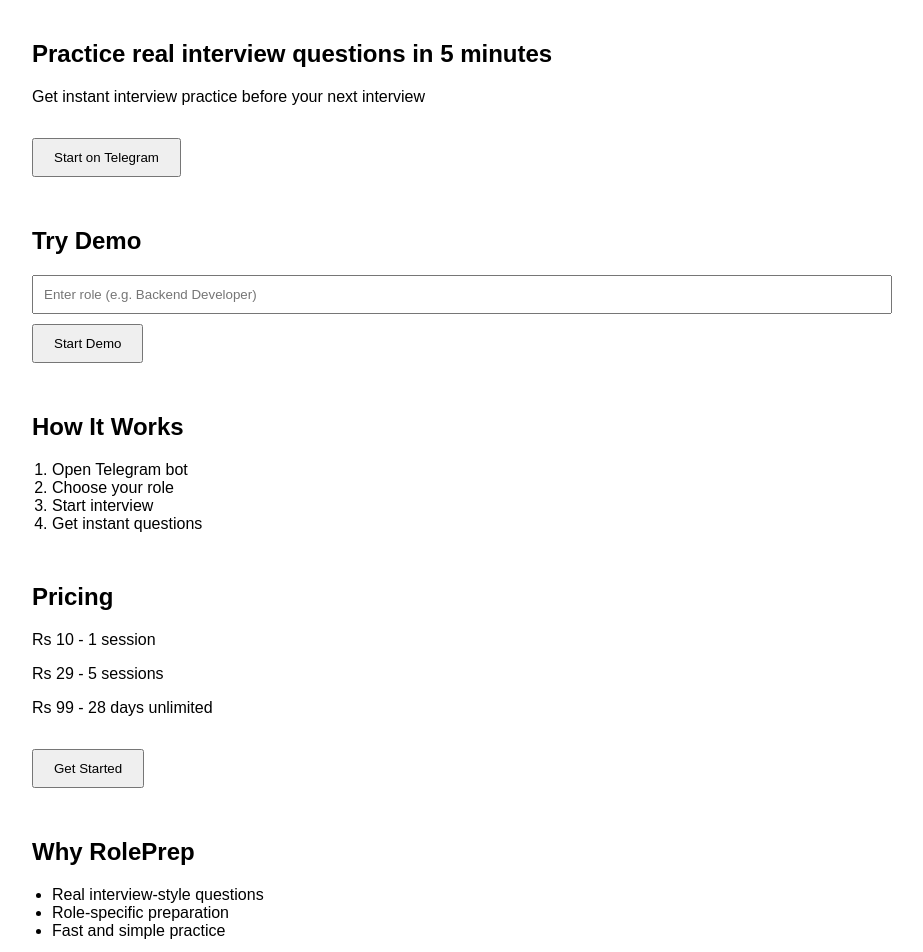
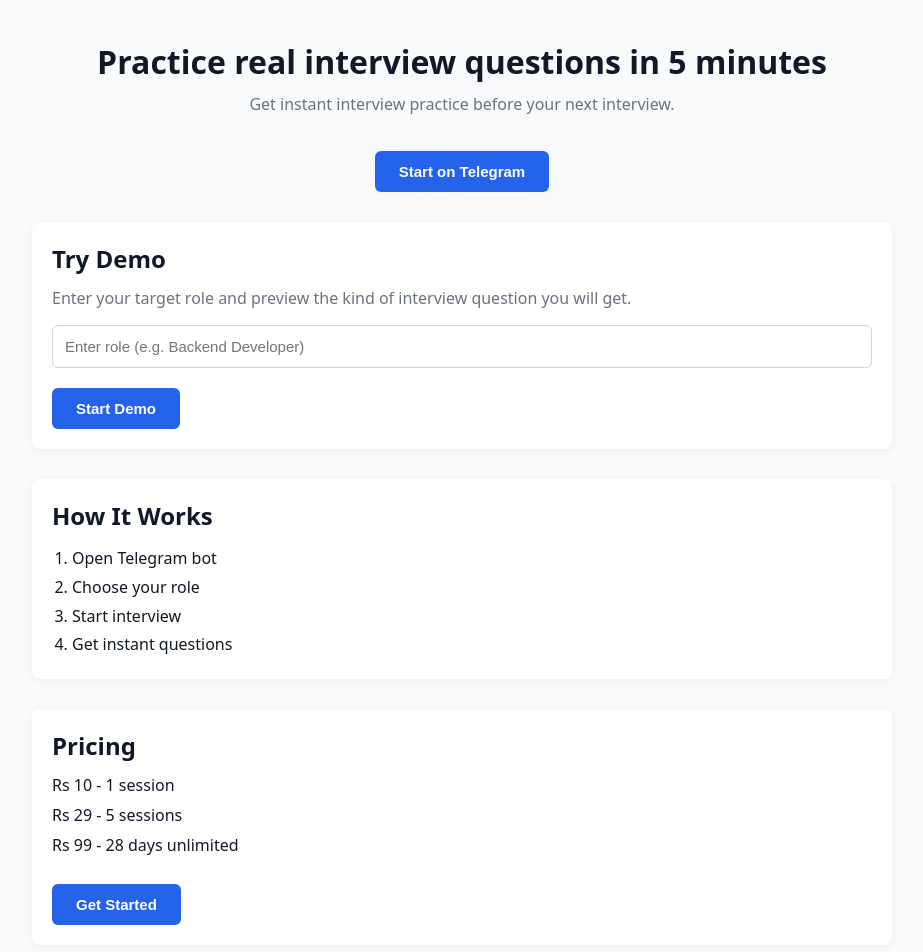
Before and after one commit to BishuSharma994/RolePrep-site, a React (Vite) app: page / in a window 1280 px wide. Shown: the top 952 px of the page, without its empty margins (178-1101 px from the left). Built offline with nearby package versions, Linux system fonts and the light colour scheme.

Commit message:
Polish landing page UI

```diff
--- a/src/App.jsx
+++ b/src/App.jsx
@@ -4,13 +4,38 @@ function App() {
   const [role, setRole] = useState("");
   const [showDemo, setShowDemo] = useState(false);
 
+  const primaryButtonStyle = {
+    marginTop: "20px",
+    padding: "12px 24px",
+    backgroundColor: "#2563eb",
+    color: "white",
+    border: "none",
+    borderRadius: "6px",
+    cursor: "pointer",
+    fontSize: "15px",
+    fontWeight: "600",
+  };
+
+  const cardStyle = {
+    background: "white",
+    padding: "20px",
+    borderRadius: "8px",
+    boxShadow: "0 2px 8px rgba(0,0,0,0.05)",
+  };
+
+  const sectionTitleStyle = {
+    fontSize: "24px",
+    fontWeight: "700",
+    margin: "0 0 12px",
+  };
+
   return (
     <div
       style={{
-        backgroundColor: "#ffffff",
-        color: "#000000",
         minHeight: "100vh",
-        width: "100%",
+        background: "#f9fafb",
+        color: "#111827",
+        fontFamily: "system-ui, Arial, sans-serif",
       }}
     >
       <div
@@ -18,31 +43,55 @@ function App() {
           maxWidth: "900px",
           margin: "0 auto",
           padding: "40px 20px",
-          fontFamily: "Arial, sans-serif",
         }}
       >
-        <section style={{ marginBottom: "50px" }}>
-          <h1 style={{ marginTop: 0 }}>Practice real interview questions in 5 minutes</h1>
-          <p>Get instant interview practice before your next interview</p>
+        <section style={{ marginBottom: "30px", textAlign: "center" }}>
+          <h1
+            style={{
+              fontSize: "32px",
+              fontWeight: "700",
+              margin: 0,
+            }}
+          >
+            Practice real interview questions in 5 minutes
+          </h1>
+          <p
+            style={{
+              color: "#6b7280",
+              marginTop: "10px",
+              fontSize: "16px",
+            }}
+          >
+            Get instant interview practice before your next interview.
+          </p>
           <a href="https://t.me/Roleprep_bot?start=web">
-            <button style={{ padding: "10px 20px", cursor: "pointer", marginTop: "16px" }}>
-              Start on Telegram
-            </button>
+            <button style={primaryButtonStyle}>Start on Telegram</button>
           </a>
         </section>
 
-        <section style={{ marginBottom: "50px" }}>
-          <h2>Try Demo</h2>
+        <section style={{ marginBottom: "30px" }}>
+          <div style={cardStyle}>
+            <h2 style={sectionTitleStyle}>Try Demo</h2>
+            <p style={{ margin: "0 0 16px", color: "#6b7280" }}>
+              Enter your target role and preview the kind of interview question you will get.
+            </p>
             <input
               type="text"
               placeholder="Enter role (e.g. Backend Developer)"
               value={role}
               onChange={(e) => setRole(e.target.value)}
-            style={{ padding: "10px", width: "100%", marginBottom: "10px" }}
+              style={{
+                width: "100%",
+                padding: "12px",
+                border: "1px solid #d1d5db",
+                borderRadius: "6px",
+                fontSize: "15px",
+                color: "#111827",
+              }}
             />
             <button
               onClick={() => setShowDemo(true)}
-            style={{ padding: "10px 20px", cursor: "pointer" }}
+              style={primaryButtonStyle}
             >
               Start Demo
             </button>
@@ -51,45 +100,54 @@ function App() {
               <div
                 style={{
                   marginTop: "20px",
-                padding: "10px",
-                border: "1px solid #ccc",
+                  padding: "16px",
+                  borderRadius: "8px",
+                  backgroundColor: "#eff6ff",
+                  border: "1px solid #bfdbfe",
                 }}
               >
-              <strong>Question:</strong>
-              <p>Tell me about a challenging bug you fixed.</p>
+                <strong style={{ display: "block", marginBottom: "8px" }}>Question</strong>
+                <p style={{ margin: 0, lineHeight: "1.7" }}>
+                  Tell me about a challenging bug you fixed and how you approached the solution.
+                </p>
               </div>
             )}
+          </div>
         </section>
 
-        <section style={{ marginBottom: "50px" }}>
-          <h2>How It Works</h2>
-          <ol style={{ paddingLeft: "20px" }}>
+        <section style={{ marginBottom: "30px" }}>
+          <div style={cardStyle}>
+            <h2 style={sectionTitleStyle}>How It Works</h2>
+            <ol style={{ paddingLeft: "20px", margin: 0, lineHeight: "1.8" }}>
               <li>Open Telegram bot</li>
               <li>Choose your role</li>
               <li>Start interview</li>
               <li>Get instant questions</li>
             </ol>
+          </div>
         </section>
 
-        <section style={{ marginBottom: "50px" }}>
-          <h2>Pricing</h2>
-          <p>Rs 10 - 1 session</p>
-          <p>Rs 29 - 5 sessions</p>
-          <p>Rs 99 - 28 days unlimited</p>
+        <section style={{ marginBottom: "30px" }}>
+          <div style={cardStyle}>
+            <h2 style={sectionTitleStyle}>Pricing</h2>
+            <div style={{ marginBottom: "8px" }}>Rs 10 - 1 session</div>
+            <div style={{ marginBottom: "8px" }}>Rs 29 - 5 sessions</div>
+            <div style={{ marginBottom: "8px" }}>Rs 99 - 28 days unlimited</div>
             <a href="https://t.me/Roleprep_bot?start=pricing">
-            <button style={{ padding: "10px 20px", cursor: "pointer", marginTop: "16px" }}>
-              Get Started
-            </button>
+              <button style={primaryButtonStyle}>Get Started</button>
             </a>
+          </div>
         </section>
 
-        <section style={{ marginBottom: "50px" }}>
-          <h2>Why RolePrep</h2>
-          <ul style={{ paddingLeft: "20px" }}>
-            <li>Real interview-style questions</li>
-            <li>Role-specific preparation</li>
-            <li>Fast and simple practice</li>
+        <section style={{ marginBottom: "30px" }}>
+          <div style={cardStyle}>
+            <h2 style={sectionTitleStyle}>Why RolePrep</h2>
+            <ul style={{ paddingLeft: "20px", margin: 0, lineHeight: "1.8" }}>
+              <li>Real interview-style questions tailored to your target role.</li>
+              <li>Fast, simple practice when you need a quick confidence boost.</li>
+              <li>Focused preparation without long setup or complicated flows.</li>
             </ul>
+          </div>
         </section>
       </div>
     </div>
```
Lines whose indentation alone changed are shown as unchanged.
